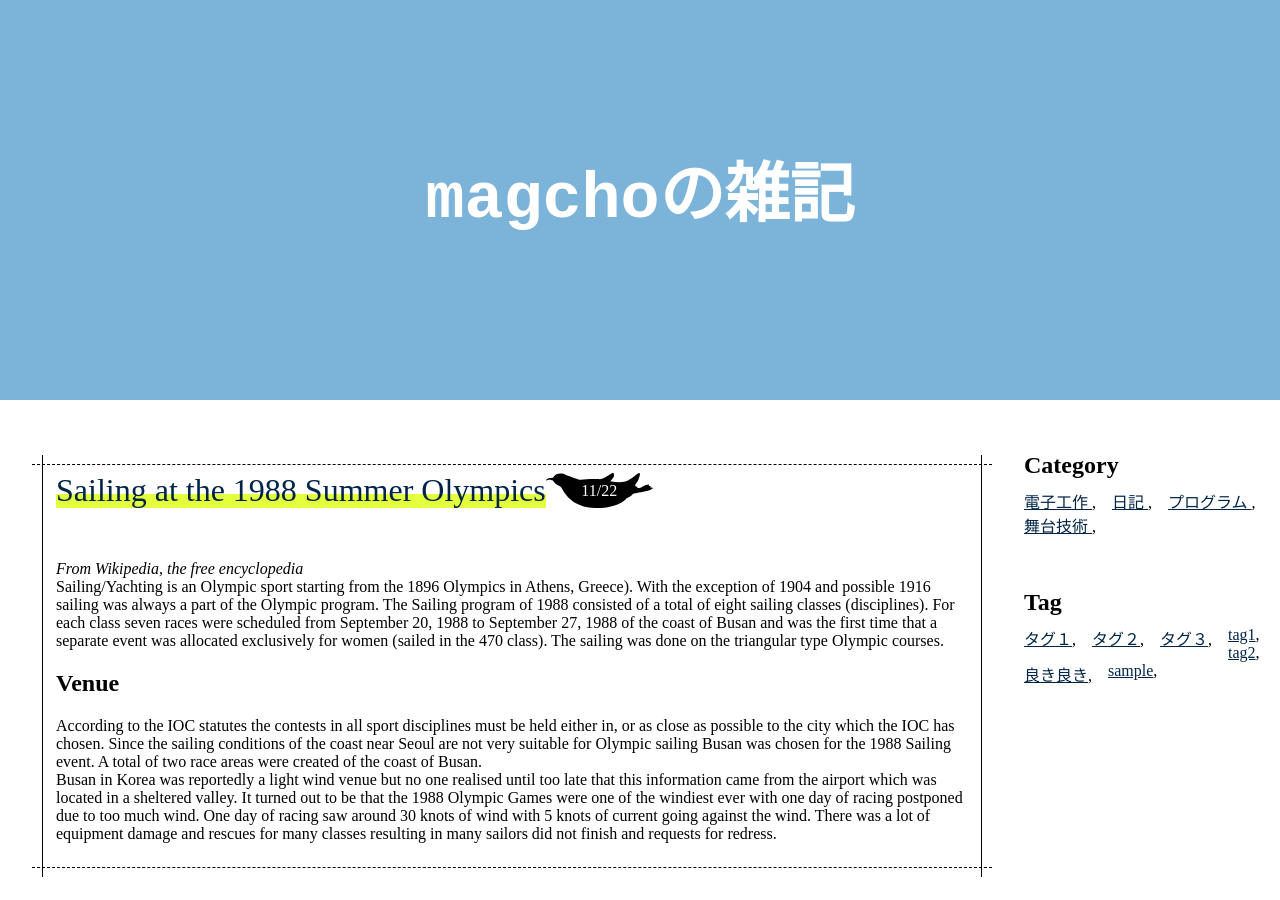
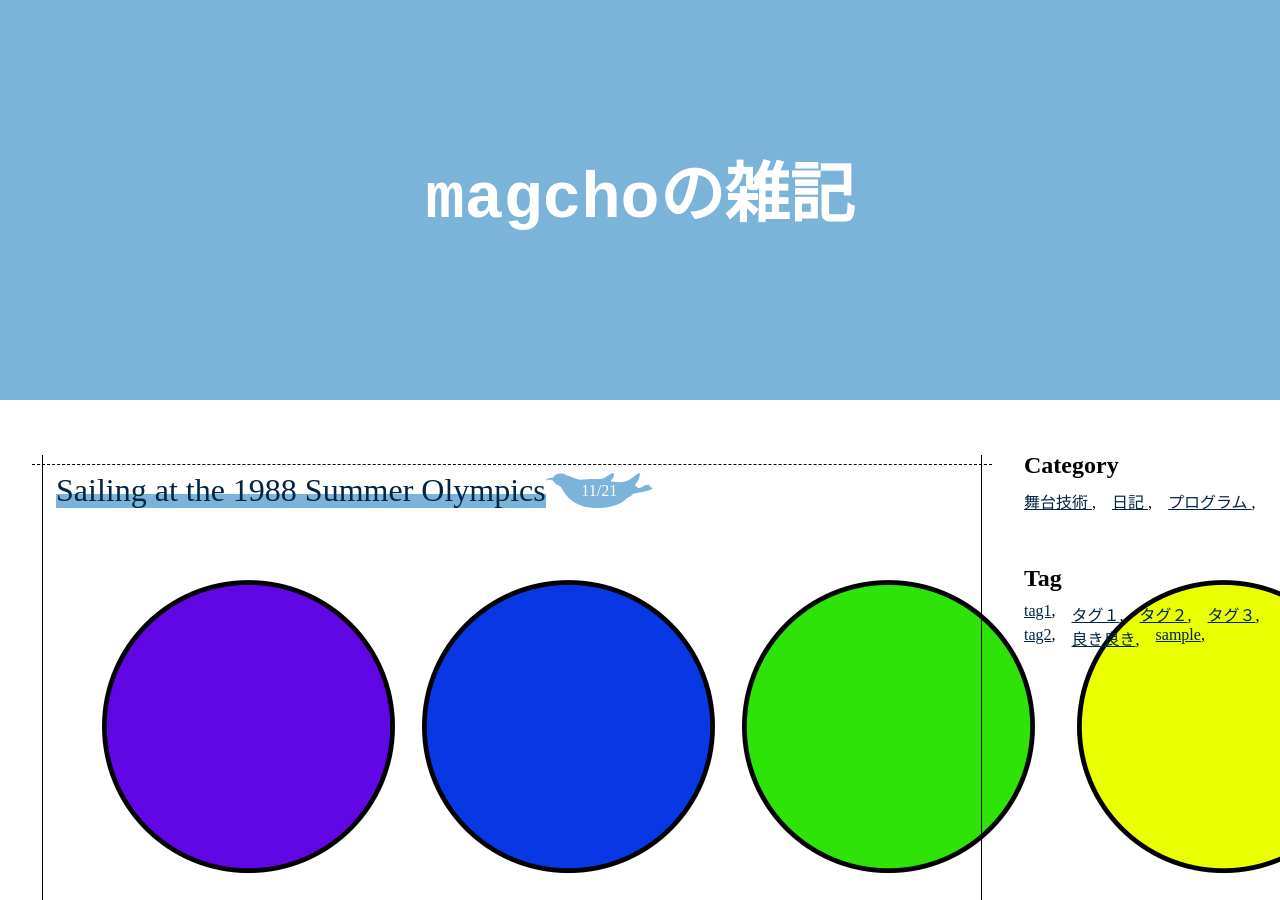
Before and after one commit to magcho/jekyll.blog.magcho.com, a Jekyll site: the page built from _posts/2016-11-21-sailing-summer-olympics-1988.md, in a window 1280 px wide and 900 px high. Built offline with Jekyll 4.4.1, drawn with Linux system fonts in a browser that asks for light colours; some web fonts are replaced.

Commit message:
Update Post “2016-11-21-sailing-summer-olympics-1988”

```diff
--- a/_posts/2016-11-21-sailing-summer-olympics-1988.md
+++ b/_posts/2016-11-21-sailing-summer-olympics-1988.md
@@ -1,15 +1,17 @@
 ---
 layout: post
-title:  Sailing at the 1988 Summer Olympics
-date:   2016-11-21 19:16:49 +0100
-categories: 電子工作
+title: Sailing at the 1988 Summer Olympics
+category: 舞台技術
+tag: tag1
 ---
+![](/images/uploads/cover.png)
 
 _From Wikipedia, the free encyclopedia_
 
 Sailing/Yachting is an Olympic sport starting from the 1896 Olympics in Athens, Greece). With the exception of 1904 and possible 1916 sailing was always a part of the Olympic program. The Sailing program of 1988 consisted of a total of eight sailing classes (disciplines). For each class seven races were scheduled from September 20, 1988 to September 27, 1988 of the coast of Busan and was the first time that a separate event was allocated exclusively for women (sailed in the 470 class). The sailing was done on the triangular type Olympic courses.
 
 ## Venue
+
 According to the IOC statutes the contests in all sport disciplines must be held either in, or as close as possible to the city which the IOC has chosen. Since the sailing conditions of the coast near Seoul are not very suitable for Olympic sailing Busan was chosen for the 1988 Sailing event. A total of two race areas were created of the coast of Busan.
 
 Busan in Korea was reportedly a light wind venue but no one realised until too late that this information came from the airport which was located in a sheltered valley. It turned out to be that the 1988 Olympic Games were one of the windiest ever with one day of racing postponed due to too much wind. One day of racing saw around 30 knots of wind with 5 knots of current going against the wind. There was a lot of equipment damage and rescues for many classes resulting in many sailors did not finish and requests for redress.
```
